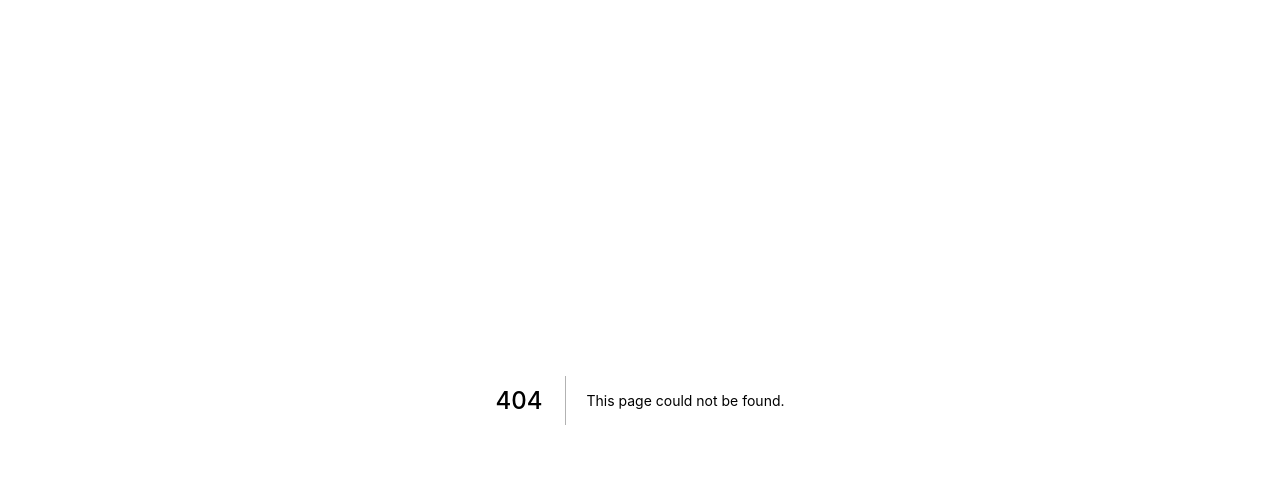
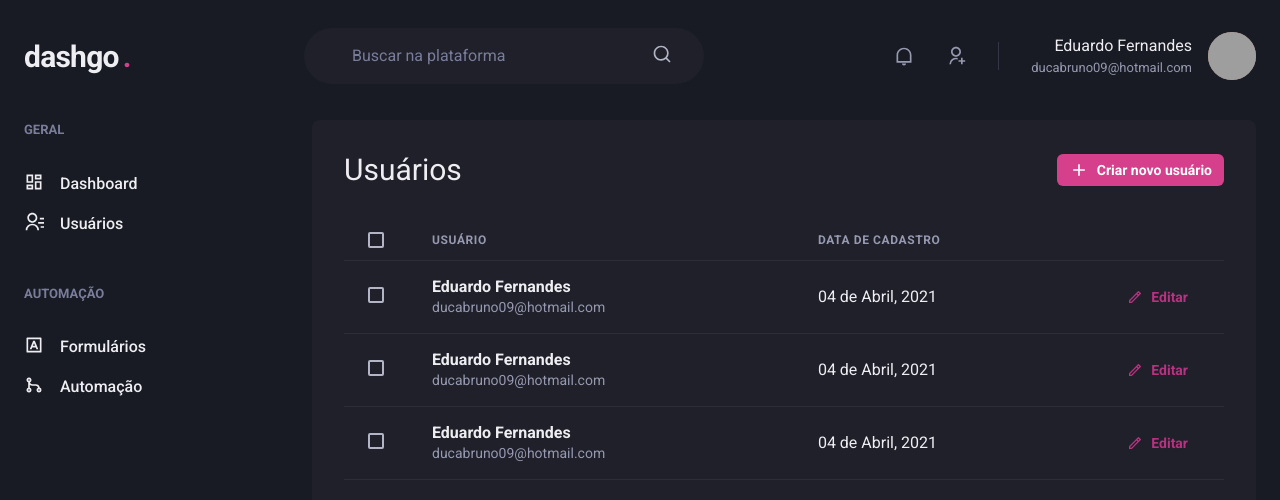
Before and after one commit to EduardoReisUX/dashgo, a Next.js app: page /users in a window 1280 px wide. Before the commit this address had no page. Shown: the top 500 px of the page. Built offline with nearby package versions, Linux system fonts and the light colour scheme; grey boxes are pictures that could not be loaded.

Commit message:
add users page

```diff
--- /dev/null
+++ b/src/pages/users/index.tsx
@@ -0,0 +1,141 @@
+import {
+  Box,
+  Flex,
+  Heading,
+  Icon,
+  Button,
+  Table,
+  Thead,
+  Tr,
+  Th,
+  Checkbox,
+  Tbody,
+  Td,
+  Text,
+} from "@chakra-ui/react";
+import { RiAddLine, RiPencilLine } from "react-icons/ri";
+import { Header } from "../../components/Header";
+import { Sidebar } from "../../components/Sidebar";
+
+export default function UserList() {
+  return (
+    <Box>
+      <Header />
+
+      <Flex w={"100%"} my={6} maxW={1480} mx={"auto"} px={"6"}>
+        <Sidebar />
+
+        <Box flex={"1"} borderRadius={8} bg={"gray.800"} p={"8"}>
+          <Flex mb={"8"} justify={"space-between"} align={"center"}>
+            <Heading size={"lg"} fontWeight={"normal"}>
+              Usuários
+            </Heading>
+
+            <Button
+              as="a"
+              size={"sm"}
+              fontSize={"sm"}
+              colorScheme={"pink"}
+              leftIcon={<Icon as={RiAddLine} fontSize={"20"} />}
+            >
+              Criar novo usuário
+            </Button>
+          </Flex>
+
+          <Table colorScheme={"whiteAlpha"}>
+            <Thead>
+              <Tr>
+                <Th px={"6"} color={"gray.300"} width={"8"}>
+                  <Checkbox colorScheme={"pink"} />
+                </Th>
+                <Th color={"gray.300"}>Usuário</Th>
+                <Th color={"gray.300"}>Data de cadastro</Th>
+                <Th color={"gray.300"} width={"8"}></Th>
+              </Tr>
+            </Thead>
+            <Tbody>
+              <Tr>
+                <Td px={"6"}>
+                  <Checkbox colorScheme={"pink"} />
+                </Td>
+                <Td>
+                  <Box>
+                    <Text fontWeight={"bold"}>Eduardo Fernandes</Text>
+                    <Text fontSize={"sm"} color={"gray.300"}>
+                      ducabruno09@hotmail.com
+                    </Text>
+                  </Box>
+                </Td>
+                <Td>04 de Abril, 2021</Td>
+                <Td>
+                  <Button
+                    as="a"
+                    size={"sm"}
+                    fontSize={"sm"}
+                    colorScheme={"pink"}
+                    variant={"ghost"}
+                    leftIcon={<Icon as={RiPencilLine} fontSize={"16"} />}
+                  >
+                    Editar
+                  </Button>
+                </Td>
+              </Tr>
+              <Tr>
+                <Td px={"6"}>
+                  <Checkbox colorScheme={"pink"} />
+                </Td>
+                <Td>
+                  <Box>
+                    <Text fontWeight={"bold"}>Eduardo Fernandes</Text>
+                    <Text fontSize={"sm"} color={"gray.300"}>
+                      ducabruno09@hotmail.com
+                    </Text>
+                  </Box>
+                </Td>
+                <Td>04 de Abril, 2021</Td>
+                <Td>
+                  <Button
+                    as="a"
+                    size={"sm"}
+                    fontSize={"sm"}
+                    colorScheme={"pink"}
+                    variant={"ghost"}
+                    leftIcon={<Icon as={RiPencilLine} fontSize={"16"} />}
+                  >
+                    Editar
+                  </Button>
+                </Td>
+              </Tr>
+              <Tr>
+                <Td px={"6"}>
+                  <Checkbox colorScheme={"pink"} />
+                </Td>
+                <Td>
+                  <Box>
+                    <Text fontWeight={"bold"}>Eduardo Fernandes</Text>
+                    <Text fontSize={"sm"} color={"gray.300"}>
+                      ducabruno09@hotmail.com
+                    </Text>
+                  </Box>
+                </Td>
+                <Td>04 de Abril, 2021</Td>
+                <Td>
+                  <Button
+                    as="a"
+                    size={"sm"}
+                    fontSize={"sm"}
+                    colorScheme={"pink"}
+                    variant={"ghost"}
+                    leftIcon={<Icon as={RiPencilLine} fontSize={"16"} />}
+                  >
+                    Editar
+                  </Button>
+                </Td>
+              </Tr>
+            </Tbody>
+          </Table>
+        </Box>
+      </Flex>
+    </Box>
+  );
+}
```
